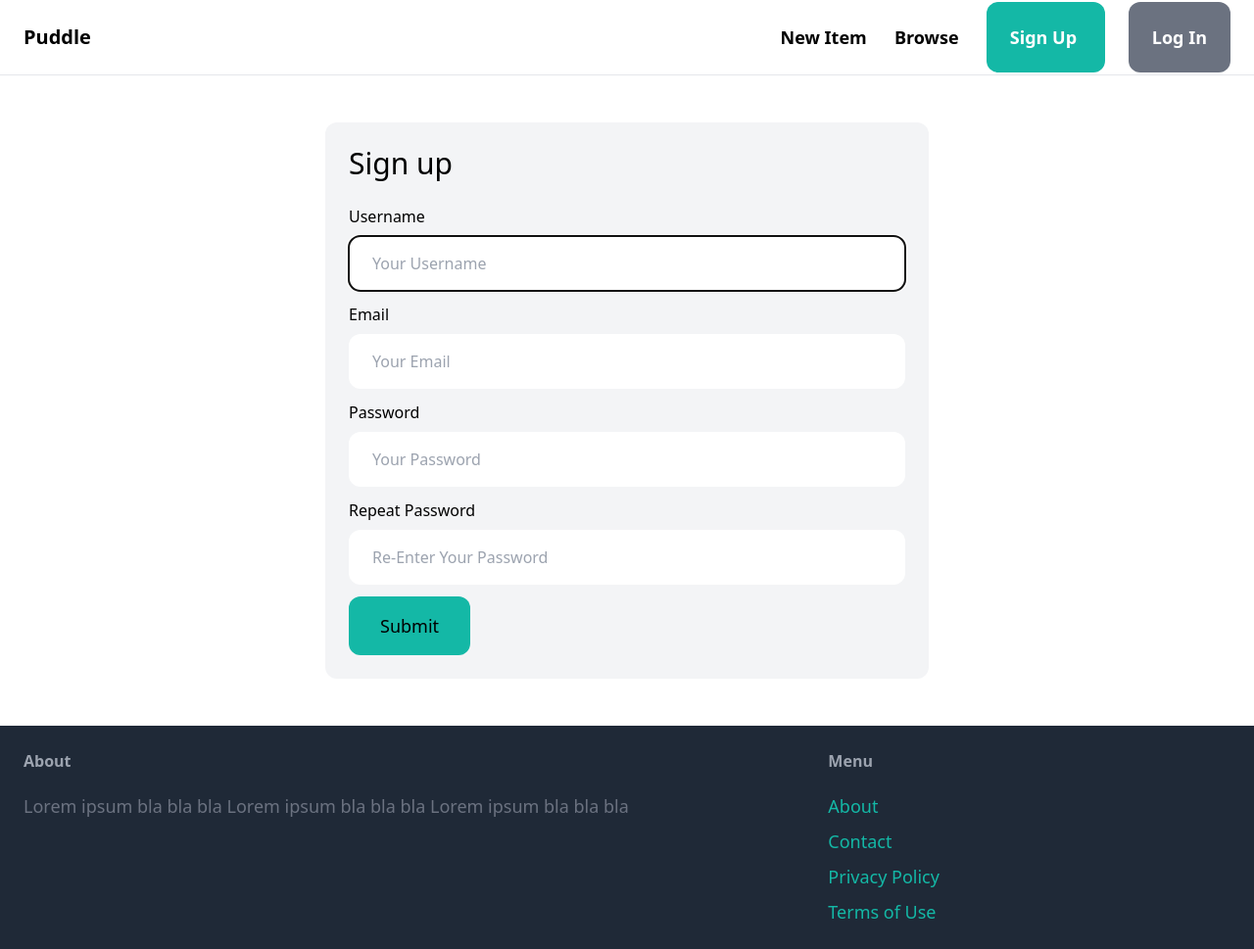
After one commit to YashHaritash/Puddle, a Django app: page /signup/ in a window 1280 px wide. The commit adds this page. Shown: the whole page at 98% size. Run offline with Django 5.2, Linux system fonts and the light colour scheme; some libraries are stand-ins or nearby versions.

Commit message:
adding SignUp

```diff
--- /dev/null
+++ b/core/forms.py
@@ -0,0 +1,28 @@
+from django import forms
+from django.contrib.auth.forms import UserCreationForm
+from django.contrib.auth.forms import User
+
+class SignupForm(UserCreationForm):
+    class Meta:
+        model = User
+        fields = ('username','email','password1','password2')
+
+    username = forms.CharField(widget=forms.TextInput(attrs={
+        'placeholder':'Your Username',
+        'class' : 'w-full py-4 px-6 rounded-xl'
+    }))
+
+    email = forms.CharField(widget=forms.EmailInput(attrs={
+        'placeholder':'Your Email',
+        'class' : 'w-full py-4 px-6 rounded-xl'
+    }))
+
+    password1 = forms.CharField(widget=forms.PasswordInput(attrs={
+        'placeholder':'Your Password',
+        'class' : 'w-full py-4 px-6 rounded-xl'
+    }))
+
+    password2 = forms.CharField(widget=forms.PasswordInput(attrs={
+        'placeholder':'Re-Enter Your Password',
+        'class' : 'w-full py-4 px-6 rounded-xl'
+    }))
--- a/core/templates/core/base.html
+++ b/core/templates/core/base.html
@@ -15,7 +15,7 @@
             <a href='#' class='text-lg font-semibold hover:text-gray-500'>New Item</a>
             <a href='#' class='text-lg font-semibold hover:text-gray-500'>Browse</a>
 
-            <a href='#' class='px-6 py-6 text-lg font-semibold bg-teal-500 text-white rounded-xl  hover:bg-teal-700'>Sign Up </a>
+            <a href='/signup' class='px-6 py-6 text-lg font-semibold bg-teal-500 text-white rounded-xl  hover:bg-teal-700'>Sign Up </a>
             <a href='#' class='px-6 py-6 text-lg font-semibold bg-gray-500 text-white rounded-xl  hover:bg-gray-700'>Log In </a>
 
         </div>
@@ -34,7 +34,7 @@
             <h3 class='mb-5 font-semibold text-gray-400'>Menu</h3>
             <ul class = 'space-y-2'>
                 <li><a href='#' class='text-lg text-teal-500 hover:text-teal-700'>About</a></li>
-                <li><a href='{% url 'contact' %}' class='text-lg text-teal-500 hover:text-teal-700'>Contact</a></li>
+                <li><a href='/contact' class='text-lg text-teal-500 hover:text-teal-700'>Contact</a></li>
                 <li><a href='#' class='text-lg text-teal-500 hover:text-teal-700'>Privacy Policy</a></li>
                 <li><a href='#' class='text-lg text-teal-500 hover:text-teal-700'>Terms of Use </a></li>
 
--- /dev/null
+++ b/core/templates/core/signup.html
@@ -0,0 +1,43 @@
+{%extends "core/base.html" %}
+
+{%block title%}
+Sign up
+{% endblock %}
+{% block content %}
+<div class='w-1/2 my-6 mx-auto p-6 bg-gray-100 rounded-xl'>
+    <h1 class='mb-6 text-3xl'>Sign up</h1>
+    <form method='post' action='.'>
+        {%csrf_token%}
+        {% comment %} {{form.as_p}} {% endcomment %}
+        {{form.non_field_errors}}
+
+        <div class='mb-3'>
+            <label class='inline-block mb-2'>Username</label><br>
+            {{form.username}}
+        </div>
+        <div class='mb-3'>
+            <label class='inline-block mb-2'>Email</label><br>
+            {{form.email}}
+        </div>
+        <div class='mb-3'>
+            <label class='inline-block mb-2'>Password</label><br>
+            {{form.password1}}
+        </div>
+        <div class='mb-3'>
+            <label class='inline-block mb-2'>Repeat Password</label><br>
+            {{form.password2}}
+        </div>
+
+        {% if form.errors or form.non_field_errors%}
+            <div class='mb-3 p-6 bg-red-100 rounded-xl'>
+                {%for field in form%}
+                    {{field.error}}
+                {%endfor%}
+            </div>
+        {%endif%}
+
+        <button class='py-4 px-8 text-lg bg-teal-500 hover:bg-teal-700 rounded-xl tex-white'>Submit</button>
+
+    </form>
+</div>
+{% endblock %}
--- /dev/null
+++ b/core/urls.py
@@ -0,0 +1,9 @@
+from django.urls import path
+from . import views
+
+app_name = 'core'
+urlpatterns = [
+    path('',views.index,name='index'),
+    path('contact/',views.contact,name='contact'),
+    path('signup/',views.signup,name='signup')
+]
--- a/core/views.py
+++ b/core/views.py
@@ -1,6 +1,8 @@
-from django.shortcuts import render
+from django.shortcuts import render,redirect
 
 from item.models import Item,Category
+
+from .forms import SignupForm
 # Create your views here.
 def index(request):
     items = Item.objects.filter(is_sold=False)[0:6]
@@ -9,3 +11,14 @@ def index(request):
 
 def contact(request):
     return render(request,'core/contact.html')
+
+def signup(request):
+
+    if request.method == 'POST':
+        form = SignupForm(request.POST)
+
+        if form.is_valid():
+            form.save()
+            return redirect('/login/')
+    form = SignupForm()
+    return render(request,'core/signup.html',{'form':form})
--- a/puddle/urls.py
+++ b/puddle/urls.py
@@ -23,7 +23,7 @@ from core.views import index,contact
 
 
 urlpatterns = [
-    path('',index,name='index'),
+    path('',include('core.urls')),
     path('items/',include('item.urls')),
     path('contact/',contact,name='contact'),
     path('admin/', admin.site.urls),
```
Also changed, not shown: db.sqlite3.
